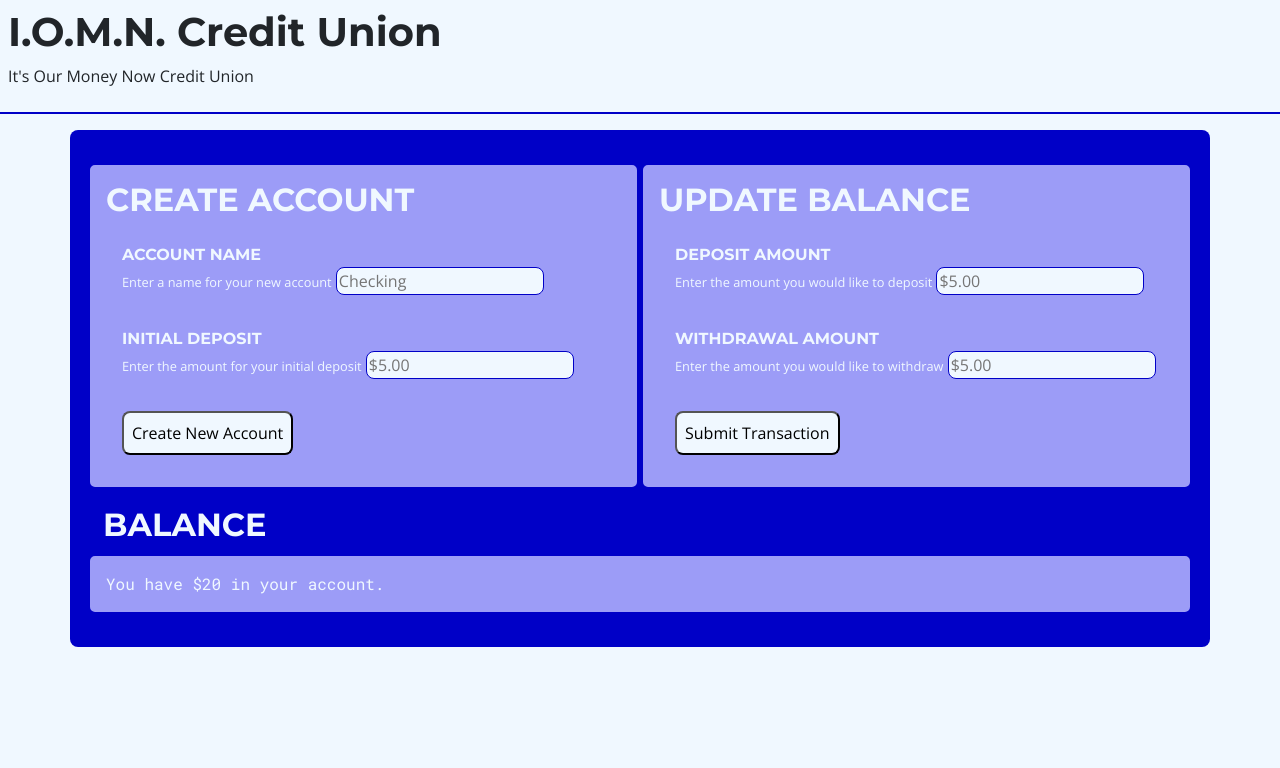
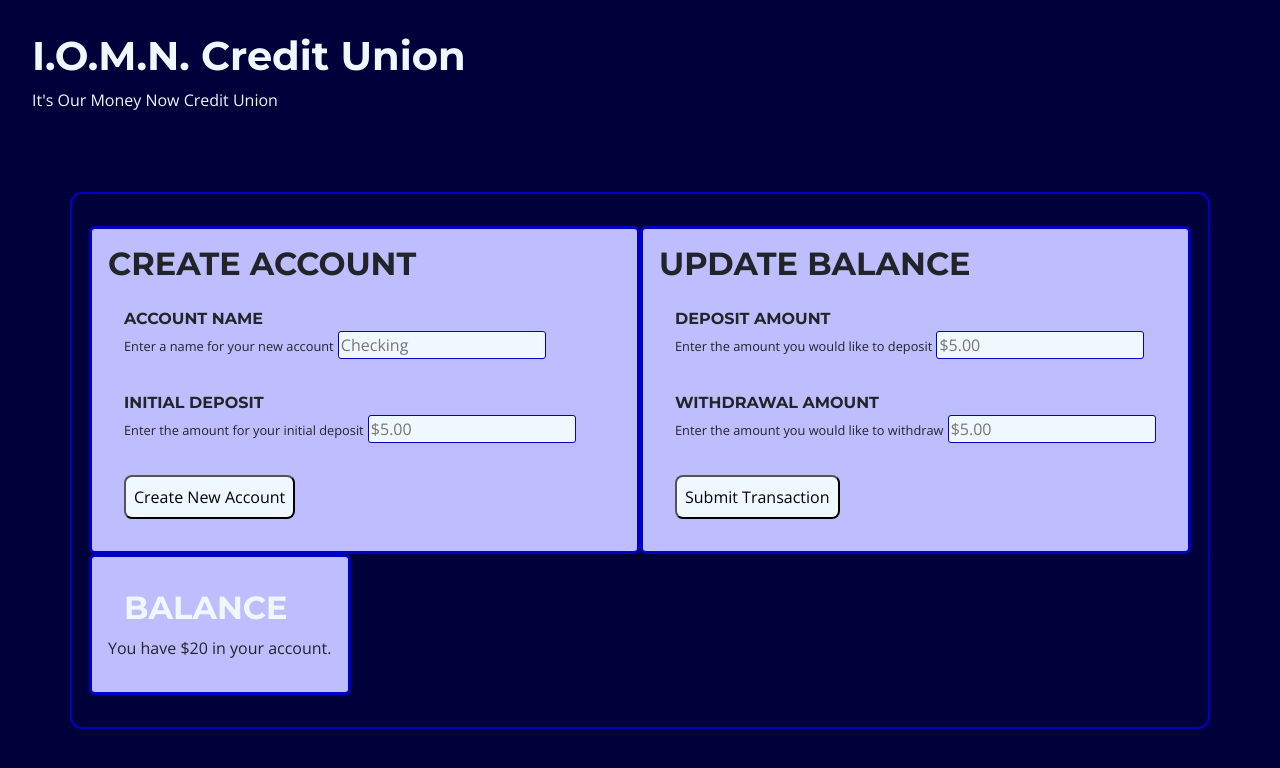
Before and after one commit to kylechinick/bank-account, a plain HTML site: page index.html in a window 1280 px wide. Drawn offline with nearby package versions, Linux system fonts and the light colour scheme.

Commit message:
Add further styling tweaks

```diff
--- a/css/styles.css
+++ b/css/styles.css
@@ -4,19 +4,18 @@
 }
 
 body {
-  background-color: aliceblue;
+  background-color: rgb(0, 0, 59);
 }
 
 .container {
-  background-color: rgb(0, 0, 199);
-  border-radius: 0.5rem;
+  border: 2px solid rgb(0, 0, 199);
+  border-radius: 12px;
   padding: 2rem;
-  color: aliceblue;
 }
 
 .col-md-6 {
-  background-color: rgb(156, 156, 247);
-  border-radius: 0.5rem;
+  background-color: rgb(190, 190, 255);
+  border-radius: 6px;
   border-color: rgb(0, 0, 199);
   border-width: 3px;
   border-style: solid;
@@ -24,14 +23,13 @@ body {
 }
 
 #balance-container {
-  background-color: rgb(156, 156, 247);
-  border-radius: 0.5rem;
+  background-color: rgb(190, 190, 255);
+  border-radius: 6px;
   border-color: rgb(0, 0, 199);
   border-width: 3px;
   border-style: solid;
-  width: 100%;
   min-height: 2rem;
-  float: right;
+  /* float: right; */
   padding: 1rem;
   font-family: 'Roboto Mono', monospace;
 }
@@ -42,14 +40,15 @@ form {
 
 input {
   margin-bottom: 2rem;
-  border-radius: 0.5rem;
+  border-radius: 3px;
   border: 1px solid rgb(0, 0, 199);
   background-color: aliceblue;
 }
 header {
-  border-bottom: 2px solid rgb(0, 0, 199);
-  margin-bottom: 1rem;
-  padding: 0.5rem;
+  margin-bottom: 2rem;
+  padding: 2rem;
+  /* border-bottom: 2px solid rgb(0, 0, 199); */
+  color: aliceblue;
 }
 
 h1,
@@ -95,3 +94,7 @@ h2 {
   text-transform: uppercase;
   /* padding: 0.2rem; */
 }
+
+.light-text {
+  color: aliceblue;
+}
--- a/index.html
+++ b/index.html
@@ -27,7 +27,6 @@
       <div class="row">
         <div class="col-md-6">
           <h2>Create Account</h2>
-
           <form id="new-account-form">
             <p class="title">Account Name</p>
             <label for="new-account-name-field"
@@ -83,8 +82,10 @@
             <button type="submit">Submit Transaction</button>
           </form>
         </div>
-        <h2 class="mt-3 ml-3">Balance</h2>
-        <div id="balance-container"></div>
+        <div id="balance-container">
+          <h2 class="mt-3 ml-3 light-text">Balance</h2>
+          <p id="balance-message"></p>
+        </div>
       </div>
     </div>
   </body>
--- a/js/scripts.js
+++ b/js/scripts.js
@@ -44,7 +44,7 @@ console.log('This is the bank after adding the new account: ', bank);
 // UI Logic
 
 $(document).ready(function () {
-  $('#balance-container').text(
+  $('#balance-message').text(
     'You have $' + bank.bankAccounts[1].ballance + ' in your account.'
   );
 
@@ -102,7 +102,7 @@ $(document).ready(function () {
     } else {
       if (depositAmount) {
         targetAccount.deposit(depositAmount);
-        $('#balance-container').text(
+        $('#balance-message').text(
           'You now have $' + bank.bankAccounts[1].ballance + ' in your account.'
         );
         toggleBalanceStyling(bank.bankAccounts[1].ballance);
@@ -111,7 +111,7 @@ $(document).ready(function () {
     }
     if (withdrawalAmount) {
       targetAccount.withdrawal(withdrawalAmount);
-      $('#balance-container').text(
+      $('#balance-message').text(
         'You now have $' + bank.bankAccounts[1].ballance + ' in your account.'
       );
       console.log(bank.bankAccounts[1].ballance);
```
